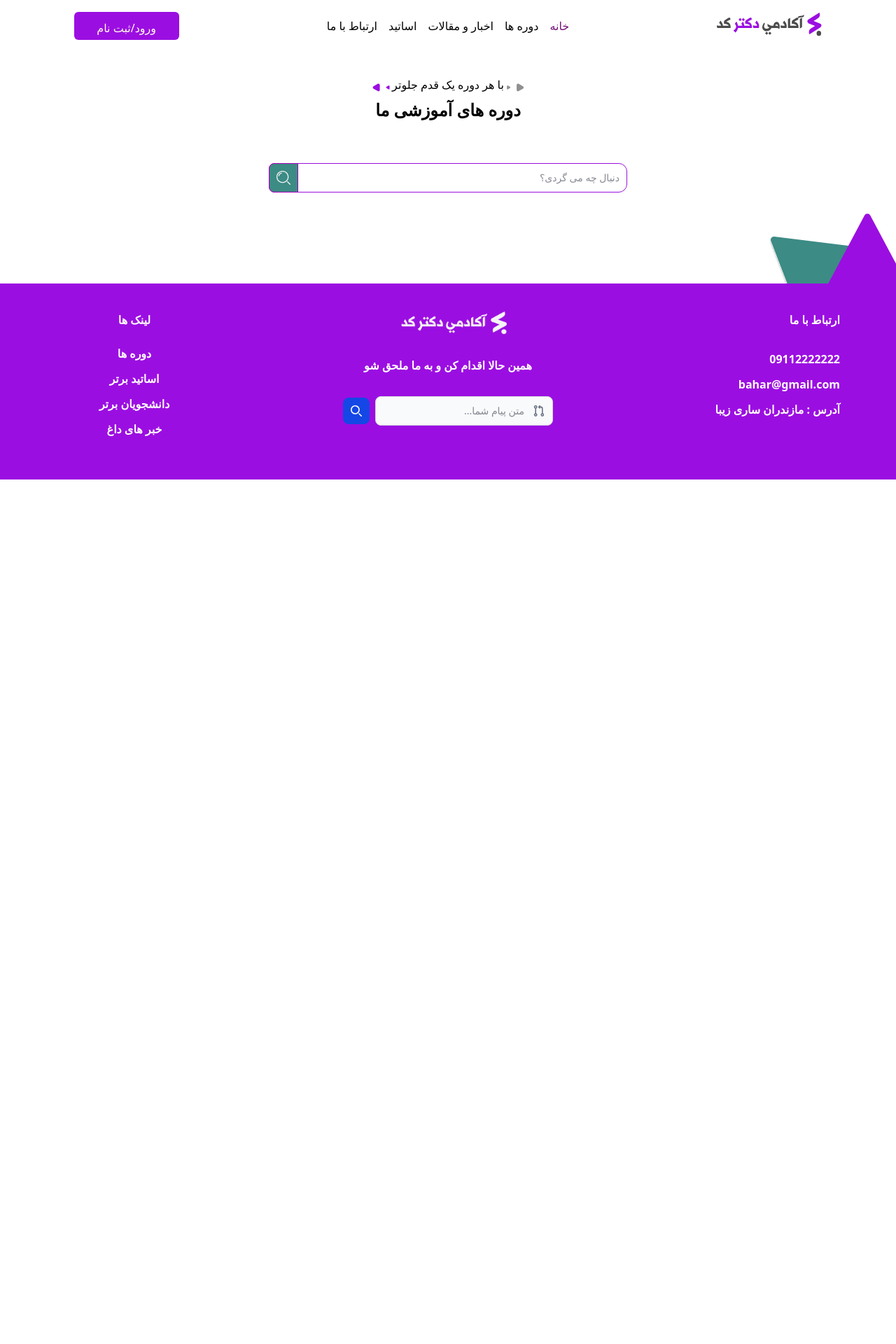
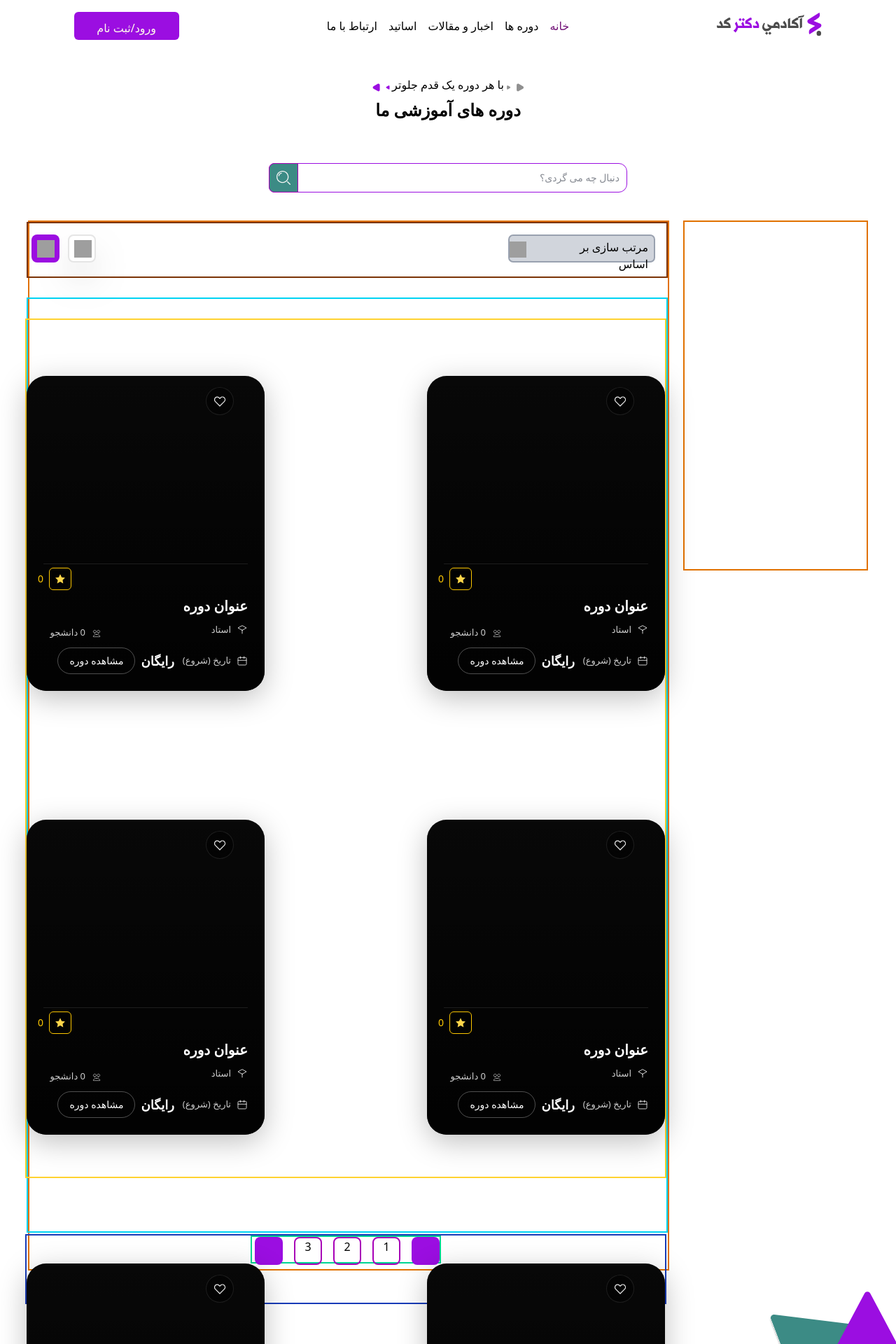
Before and after one commit to Hossein-MB/HBY, a React (Vite) app in the folder vite-project/: page /cource in a window 1280 px wide. Shown: the top 1920 px of the page at 70% size. Before the commit the page ends 800 px from the top, so only its background shows below. Built offline with nearby package versions, Linux system fonts and the light colour scheme; grey boxes are pictures that could not be loaded.

Commit message:
edit course page

```diff
--- /dev/null
+++ b/vite-project/src/Components/CoursesComponent/CardCoursesPage.jsx
@@ -0,0 +1,62 @@
+import React from 'react'
+import InputSearch from '../LandingComponent/HeroLanding/HerosectionRight/InputSearch'
+import CourseCard from '../LandingComponent/Slider/CourseCard/CourseCard'
+
+const CardCoursesPage = () => {
+
+  return (
+    <>
+
+        <div className='flex justify-center gap-5 mr-10 ml-10 mt-10 '>
+          {/* فیلتر */}
+          <div className='border-2 border-amber-600 w-[300px] h-[500px]'></div>
+          {/* کل دوره ها */}
+          <div className='border-2 border-amber-600 w-[916px] h-[1500px]'>
+            {/* هدر دوره ها */}
+            <div className='border-2 border-amber-900 w-[916px] h-[80px] flex'>
+              <div className='w-[455px] h-[79px]'>
+                <div className='border-2 bg-gray-300 border-gray-400 w-[210px] h-[40px] mr-4 mt-4 rounded-[7px] flex'>
+                  <div className=' w-[190px] h-[22px] mt-1 mr-2'>مرتب سازی بر اساس</div>
+                  <img className='w-[24px] h-[23px] mt-2 mr-10' src="/public/dore/Search 2.svg" alt="" />
+                </div>
+              </div>
+              <div className=' w-[455px] h-[79px] gap-3 pr-90 pt-4 flex'>
+                <div className='shadow-2xl shadow-neutral-500 border-2 border-neutral-200 rounded-[8px] w-[40px] h-[40px]'>
+                  <img className='w-[25px] h-[25px] mt-1.5 mr-1' src="/public/dore/Text Align Justify Center.svg" alt="" />
+                </div>
+                <div className='rounded-[8px] bg-[#9B0EE1] justify-center flex flex-row  w-[40px] h-[40px]'>
+                  <img className='w-[25px] h-[25px] mt-2' src="/public/dore/Category.svg" alt="" />
+                </div>
+              </div>
+            </div>
+            {/* دوره ها */}
+            <div className='border-2  border-cyan-400 mt-7 w-[916px] h-[1336px]'>
+              <div className='border-2  border-amber-300 mt-7 flex flex-row flex-wrap gap-6 items-center justify-between w-[916px] h-[1228px]'>
+                <CourseCard/>
+                <CourseCard/>
+                <CourseCard/>
+                <CourseCard/>
+                <CourseCard/>
+                <CourseCard/>
+                <CourseCard/>
+                <CourseCard/>
+                <CourseCard/>
+              </div>
+              <div className='border-2  border-blue-800 mt-20 w-[916px] h-[100px] justify-center flex flex-row '>
+                <div className='border-2 border-emerald-400 w-[272px] h-[40px] flex gap-4'>
+                  <div className='bg-[#9B0EE1] w-[40px] h-[40px] rounded-[8px]'></div>
+                  <div className='border-2 rounded-[8px] border-fuchsia-700 h-[40px] w-[40px] justify-center flex flex-row'>1</div>
+                  <div className='border-2 rounded-[8px] border-fuchsia-700 h-[40px] w-[40px] justify-center flex flex-row'>2</div>
+                  <div className='border-2 rounded-[8px] border-fuchsia-700 h-[40px] w-[40px] justify-center flex flex-row'>3</div>
+                  <div className='bg-[#9B0EE1] w-[40px] h-[40px] rounded-[8px]'></div>
+
+                </div>
+              </div>
+            </div>
+          </div>
+        </div>
+    </>
+  )
+}
+
+export default CardCoursesPage
--- a/vite-project/src/Components/CoursesComponent/CoursesPage.jsx
+++ b/vite-project/src/Components/CoursesComponent/CoursesPage.jsx
@@ -1,10 +1,11 @@
 import React from 'react'
 import InputSearch from '../LandingComponent/HeroLanding/HerosectionRight/InputSearch'
+import CardCoursesPage from './CardCoursesPage'
 
 const CoursesPage = () => {
 
   return (
-    <div>
+    <div className='w-full'>
         <div className="flex flex-col  justify-center items-center my-15">
                     <div className="flex w-full justify-center">
                     <img
@@ -24,6 +25,7 @@ const CoursesPage = () => {
         <div>
             <InputSearch titel={"دنبال چه می گردی؟"} color={'#3c8B85'}/>
         </div>
+        <CardCoursesPage/>
     </div>
   )
 }
```
